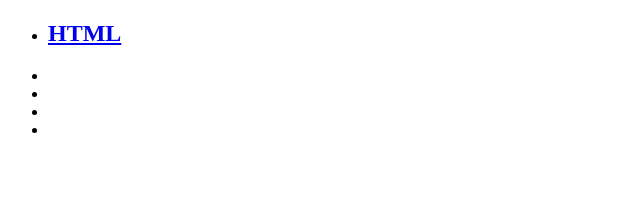
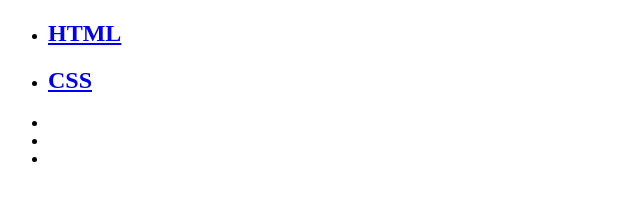
Before and after one commit to surfyam/first, a plain HTML site: page web_notes/wn_index.html in a window 1280 px wide. Shown: the whole page, without its empty margins (0-640 px from the left). Drawn offline with nearby package versions, Linux system fonts and the light colour scheme.

Commit message:
Add files via upload

```diff
--- a/web_notes/wn_index.html
+++ b/web_notes/wn_index.html
@@ -11,7 +11,7 @@
 <body>
 <ul>
   <li><a href="wn_html.html" target="_blank"><h2 class="animated infinite bounce delay-2s">HTML</h2></a></li>
-  <li><a href="" target="_blank"></a></li>
+  <li><a href="wn_Css.html" target="_blank"><h2>CSS</h2></a></li>
   <li><a href="" target="_blank"></a></li>
   <li><a href="" target="_blank"></a></li>
   <li><a href="" target="_blank"></a></li>
```
